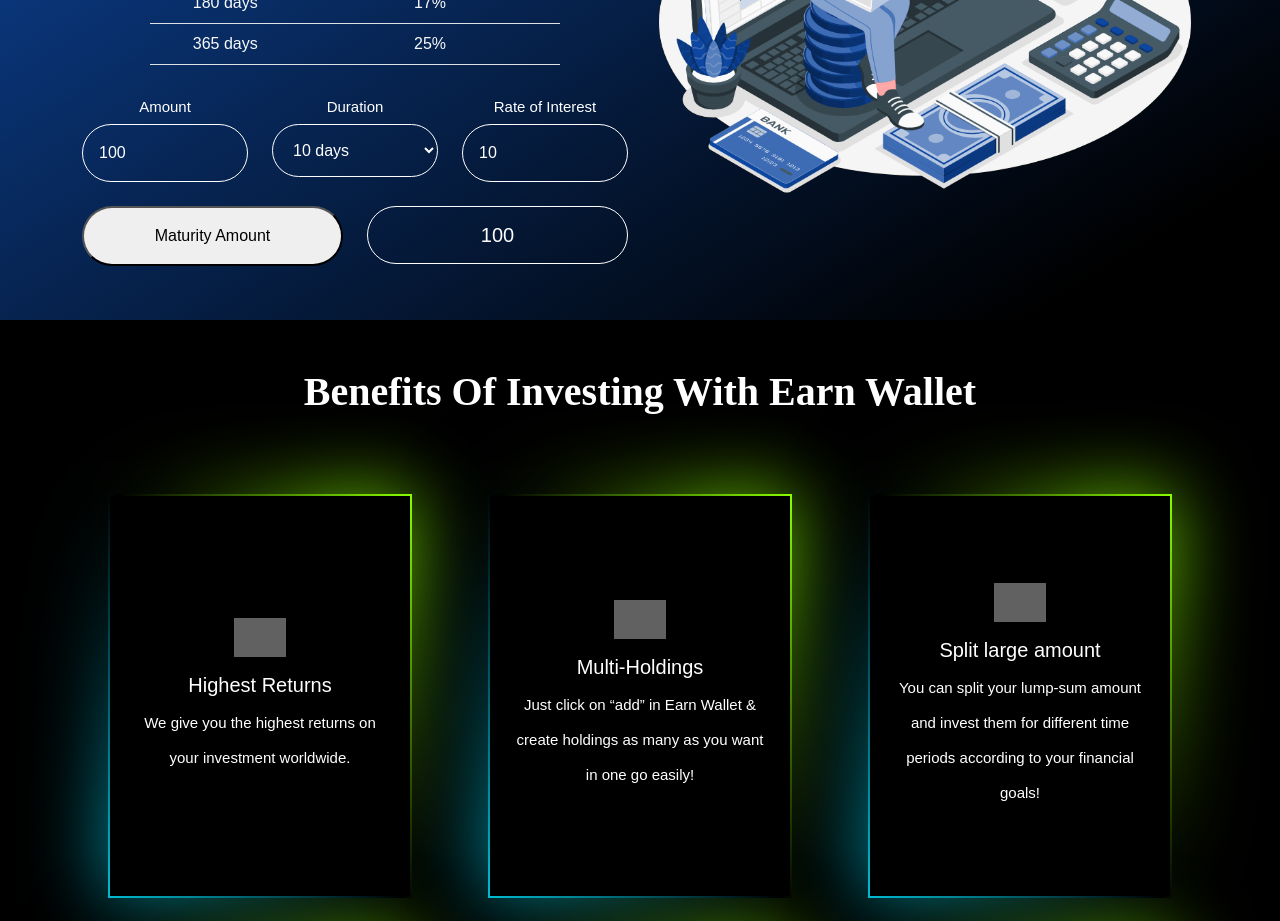
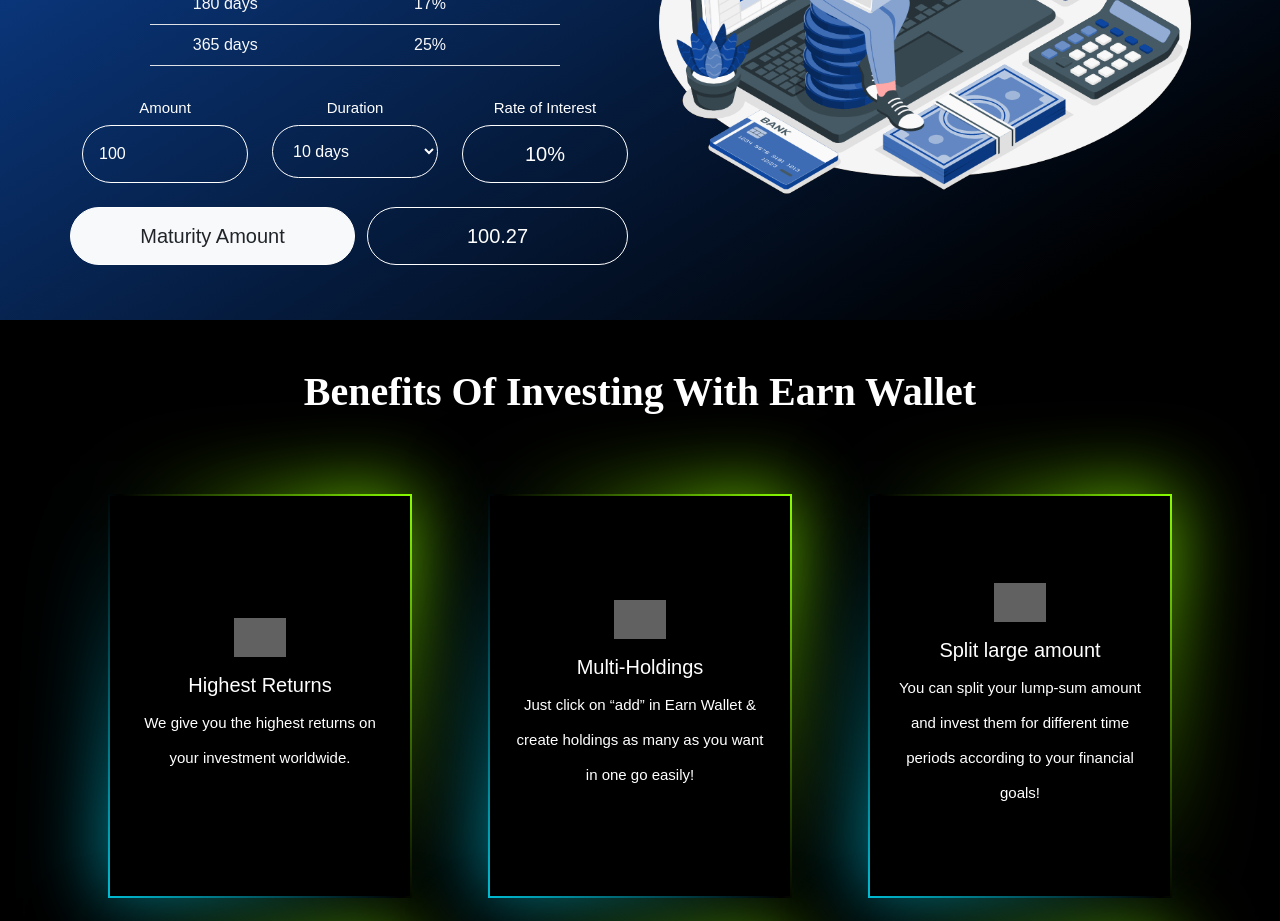
Before and after one commit to Compyneller/Paypenny2.0, a React (Create React App) app: page /earns in a window 1280 px wide. Shown: the part 1280-2201 px from the top of the page. Built offline with nearby package versions, Linux system fonts and the light colour scheme; grey boxes are pictures that could not be loaded.

Commit message:
calculator change

```diff
--- a/src/Components/Invest/Invest.jsx
+++ b/src/Components/Invest/Invest.jsx
@@ -1,4 +1,4 @@
-import React, { useState } from "react";
+import React, { useEffect, useState } from "react";
 import "./Invest.scss";
 import image from "../../Assets/Manage money.gif";
 
@@ -7,13 +7,39 @@
   const [duration, setDuration] = useState(10);
   const [roi, setRoi] = useState(10);
   const [answer, setAnswer] = useState("100");
-  console.log(roi);
-  console.log(duration);
-  const Calculator = () => {
+
+  useEffect(() => {
+    console.log(duration);
+    if (duration == 10) {
+      setRoi("10");
+    }
+    if (duration == 15) {
+      setRoi("11");
+    }
+    if (duration == 30) {
+      setRoi("12");
+    }
+    if (duration == 45) {
+      setRoi("13");
+    }
+    if (duration == 60) {
+      setRoi("14");
+    }
+    if (duration == 90) {
+      setRoi("15");
+    }
+    if (duration == 180) {
+      setRoi("17");
+    }
+    if (duration == 365) {
+      setRoi("25");
+    }
+
     const interest = (((amount * roi) / 100) * duration) / 365;
     const total = interest;
-    setAnswer(parseInt(total) + parseInt(amount));
-  };
+    const final = parseFloat(total) + parseFloat(amount);
+    setAnswer(final.toFixed(2));
+  }, [duration]);
 
   return (
     <div className="InvestMainContainer">
@@ -132,32 +158,32 @@
               </div>
               <div className="col-4">
                 <p className="m-auto">Rate of Interest</p>
-                <input
+                <div
+                  className=" w-100 p-3"
                   style={{
                     background: "none",
                     border: "1px solid white",
                     color: "white",
                     borderRadius: "50px",
                   }}
-                  className="w-100 p-3"
-                  type="tel"
-                  placeholder="Rate of interest"
-                  value={roi}
-                  onChange={(e) => setRoi(e.target.value)}
-                />
+                >
+                  <h5 className="m-auto">{roi}%</h5>
+                </div>
               </div>
             </div>
             <br />
 
             <div className="row">
-              <div className="col-6">
-                <button
-                  className="w-100 p-3"
-                  style={{ borderRadius: "50px" }}
-                  onClick={() => Calculator()}
-                >
-                  Maturity Amount
-                </button>
+              <div
+                className="col-6 d-flex align-items-center justify-content-center bg-light text-dark"
+                style={{
+                  background: "none",
+                  border: "1px solid white",
+                  color: "white",
+                  borderRadius: "50px",
+                }}
+              >
+                <h5 className="my-auto">Maturity Amount</h5>
               </div>
               <div className="col-6">
                 <div
```
